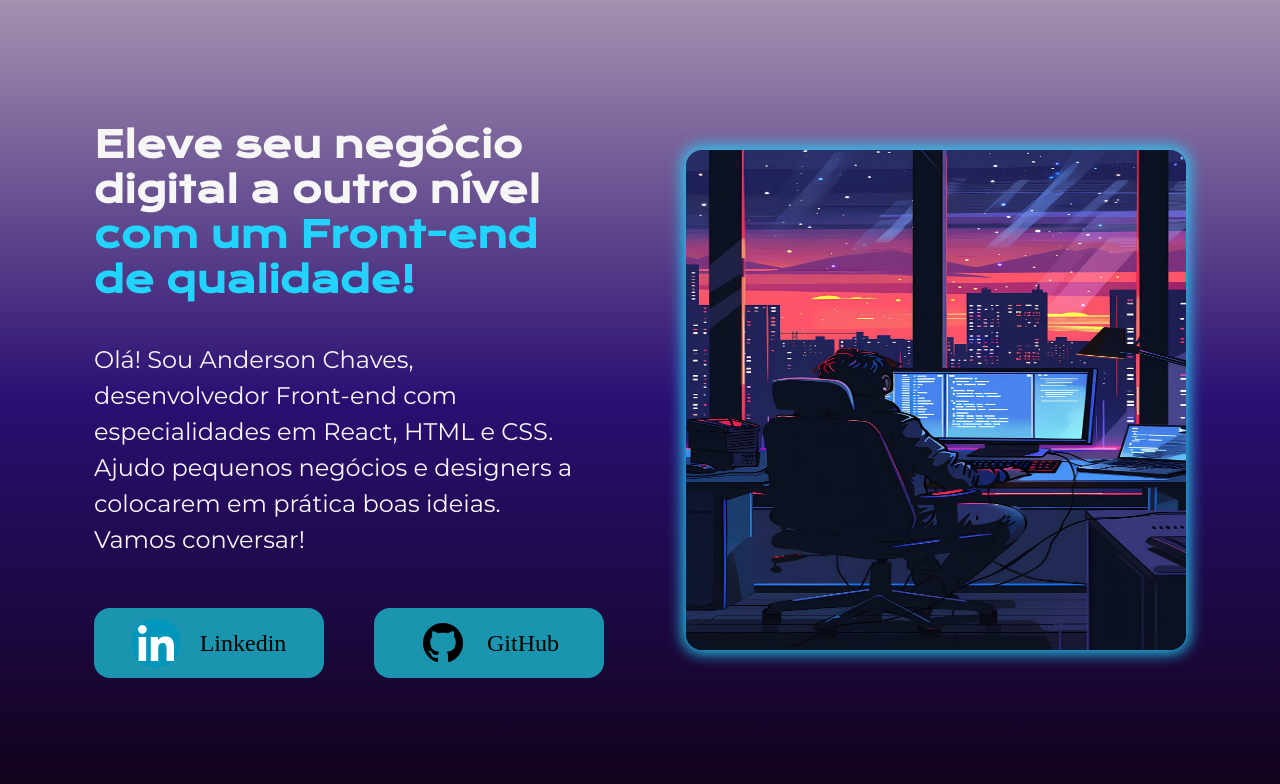
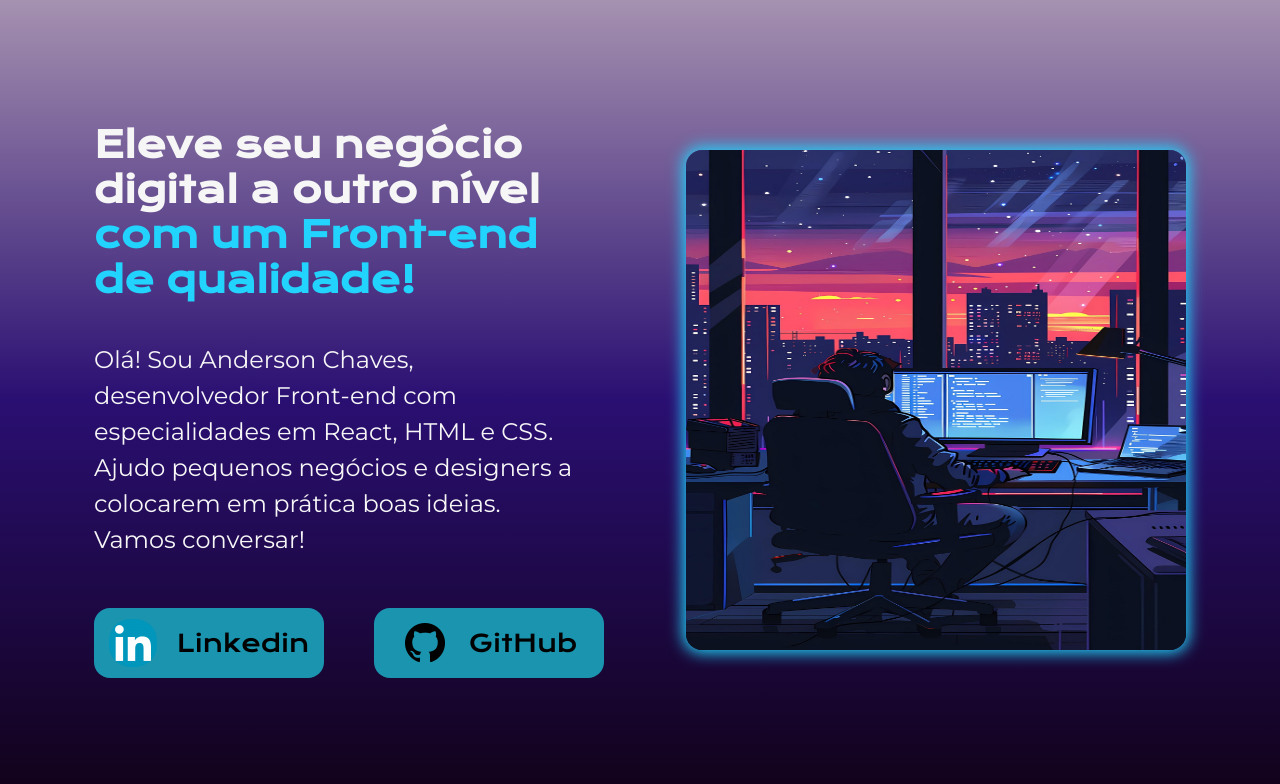
Before and after one commit to AndersonChavesS/portfolio-alura, a plain HTML site: page index.html in a window 1280 px wide. Drawn offline with nearby package versions, Linux system fonts and the light colour scheme.

Commit message:
fix: trocando tag div para section e trocando font-family dos botoes

```diff
--- a/index.html
+++ b/index.html
@@ -16,7 +16,7 @@
   </head>
   <body>
     <main class="container">
-      <div class="descriptions">
+      <section class="descriptions">
         <div class="box-descriptions">
           <h1 id="title">
             Eleve seu negócio digital a outro nível
@@ -46,7 +46,7 @@
             <img src="./img/gitHub-ico.png" alt="" /> GitHub
           </a>
         </div>
-      </div>
+      </section>
       <img id="img-profile" src="./img/image-profile.jpg" alt="imagem perfil" />
     </main>
   </body>
--- a/style.css
+++ b/style.css
@@ -81,6 +81,7 @@ body,
 
 #btn-linkedin,
 #btn-github {
+  font-family: "Krona One";
   border: none;
   display: flex;
   justify-content: center;
```
